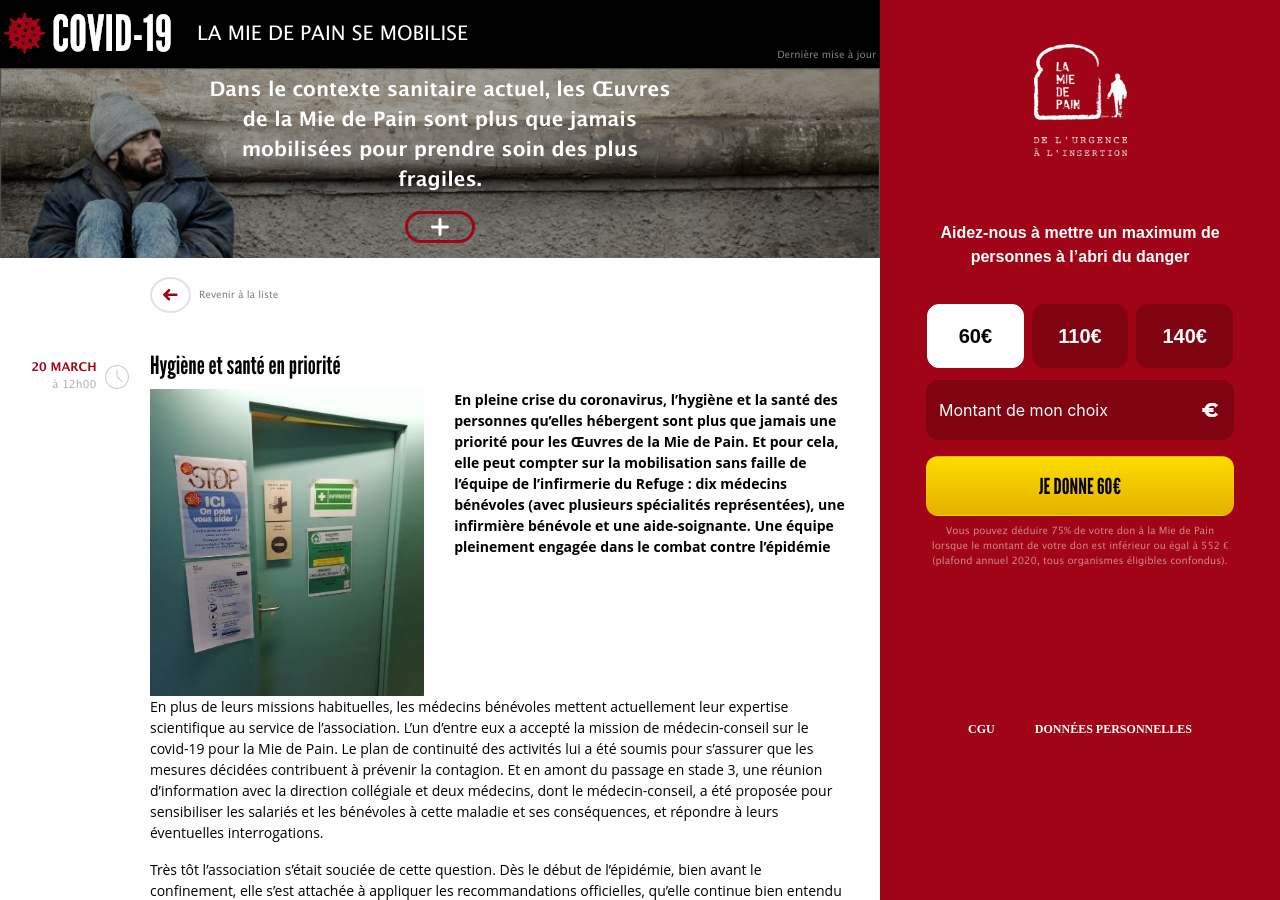
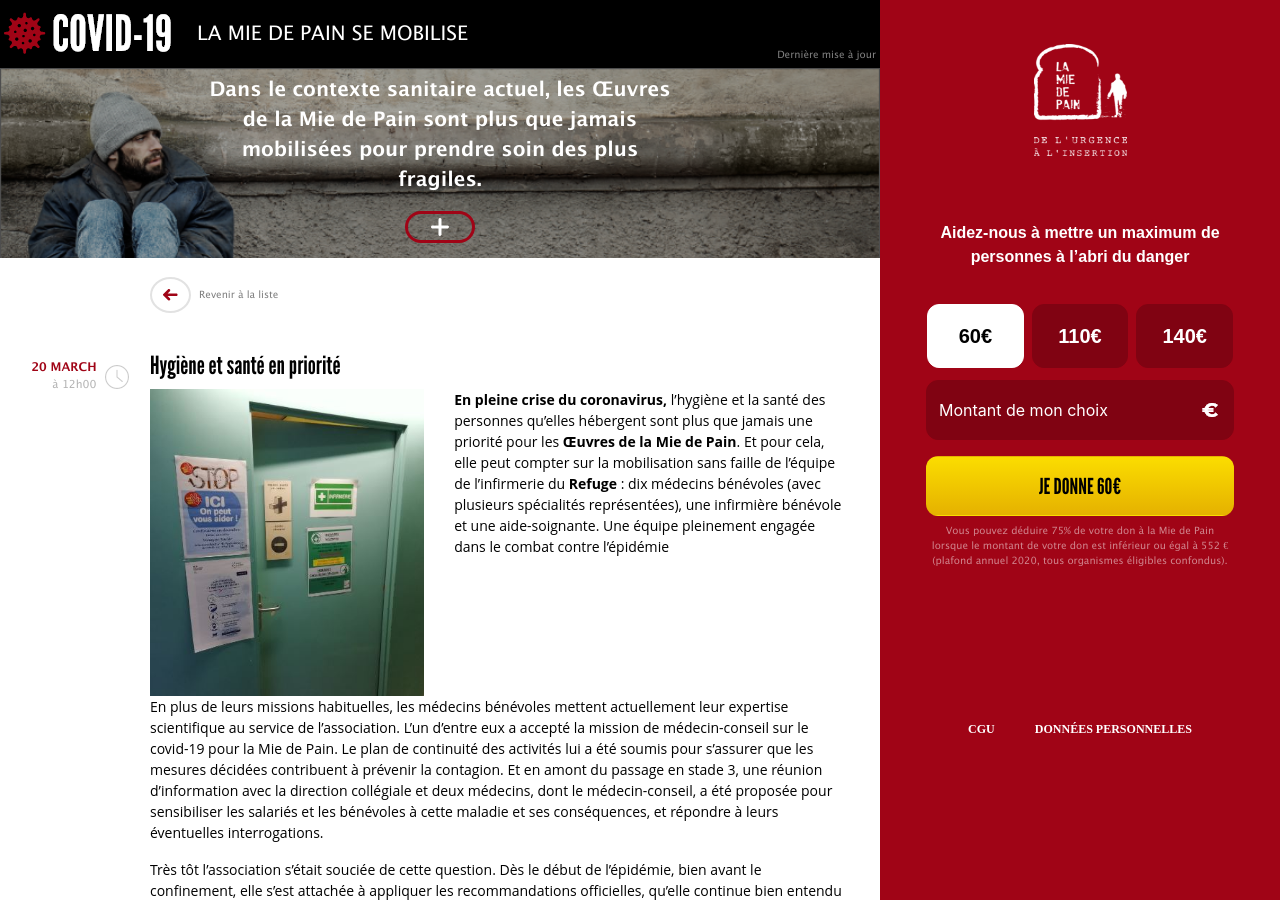
Before and after one commit to adfinitas-app/mdp-covid, a Jekyll site: the page built from _posts/2020-03-20-hygiène-et-santé-en-priorité.md, in a window 1280 px wide and 900 px high. Built offline with Jekyll 4.4.1, drawn with Linux system fonts in a browser that asks for light colours; nearby versions of some CDN libraries.

Commit message:
Updated '_posts/2020-03-20-hygiène-et-santé-en-priorité.md' via CloudCannon

```diff
--- a/_posts/2020-03-20-hygiène-et-santé-en-priorité.md
+++ b/_posts/2020-03-20-hygiène-et-santé-en-priorité.md
@@ -2,16 +2,15 @@
 date: 2020-03-20 12:00:00
 title: Hygiène et santé en priorité
 description_html: >-
-  <p><strong>En pleine crise du coronavirus, l&rsquo;hygi&egrave;ne et la
-  sant&eacute; des personnes qu&rsquo;elles h&eacute;bergent sont plus que
-  jamais une priorit&eacute; pour les &OElig;uvres de la Mie de Pain. Et pour
-  cela, elle peut compter sur la mobilisation sans faille de
-  l&rsquo;&eacute;quipe de l&rsquo;infirmerie du Refuge : dix m&eacute;decins
-  b&eacute;n&eacute;voles (avec plusieurs sp&eacute;cialit&eacute;s
-  repr&eacute;sent&eacute;es), une infirmi&egrave;re b&eacute;n&eacute;vole et
-  une aide-soignante.</strong>&nbsp;<strong>Une &eacute;quipe pleinement
-  engag&eacute;e dans le combat contre
-  l&rsquo;&eacute;pid&eacute;mie</strong></p>
+  <p><strong>En pleine crise du coronavirus, </strong>l&rsquo;hygi&egrave;ne et
+  la sant&eacute; des personnes qu&rsquo;elles h&eacute;bergent sont plus que
+  jamais une priorit&eacute; pour les <strong>&OElig;uvres de la Mie de
+  Pain</strong>. Et pour cela, elle peut compter sur la mobilisation sans faille
+  de l&rsquo;&eacute;quipe de l&rsquo;infirmerie du <strong>Refuge</strong> :
+  dix m&eacute;decins b&eacute;n&eacute;voles (avec plusieurs
+  sp&eacute;cialit&eacute;s repr&eacute;sent&eacute;es), une infirmi&egrave;re
+  b&eacute;n&eacute;vole et une aide-soignante. Une &eacute;quipe pleinement
+  engag&eacute;e dans le combat contre l&rsquo;&eacute;pid&eacute;mie</p>
 insertion_social:
   - contenu_code_block:
 video:
@@ -27,6 +26,4 @@
 
 A l’infirmerie, le mot d’ordre est de maintenir l’activit&eacute; pour ce public fragile qui a besoin de soins en continu, avec une vigilance particuli&egrave;re quant au covid-19. Les trois heures de consultation, trois fois par semaine (lundi, mercredi et vendredi), sont donc plus que jamais assur&eacute;es. Elles sont primordiales, puisqu’elles permettent le suivi des pathologies &eacute;ventuelles des personnes h&eacute;berg&eacute;es et le renouvellement de leurs ordonnances. En cette p&eacute;riode particuli&egrave;re, elles sont &eacute;galement l’occasion de faire de la pr&eacute;vention en rappelant les gestes barri&egrave;res, la distanciation sociale, les sympt&ocirc;mes &eacute;ventuels &agrave; surveiller, etc. Chaque h&eacute;berg&eacute;, homme du Refuge ou femme du Foyer Vergniaud &agrave; proximit&eacute;, peut s’y rendre. Quant aux personnes les plus fragiles, ils re&ccedil;oivent quotidiennement une visite de l’infirmi&egrave;re ou de l’aide-soignante dans leur chambre, pour s’assurer de leur &eacute;tat de sant&eacute;.
 
-&nbsp;
-
 L’infirmerie du Refuge est une initiative des Œuvres de la Mie de Pain financ&eacute;e exclusivement par le m&eacute;c&eacute;nat et la g&eacute;n&eacute;rosit&eacute; du public. Merci aux m&eacute;decins, &agrave; l’infirmi&egrave;re et l’aide-soignante qui l’animent avec engagement, et merci aux partenaires et aux donateurs qui la rendent concr&egrave;tement possible.
```
